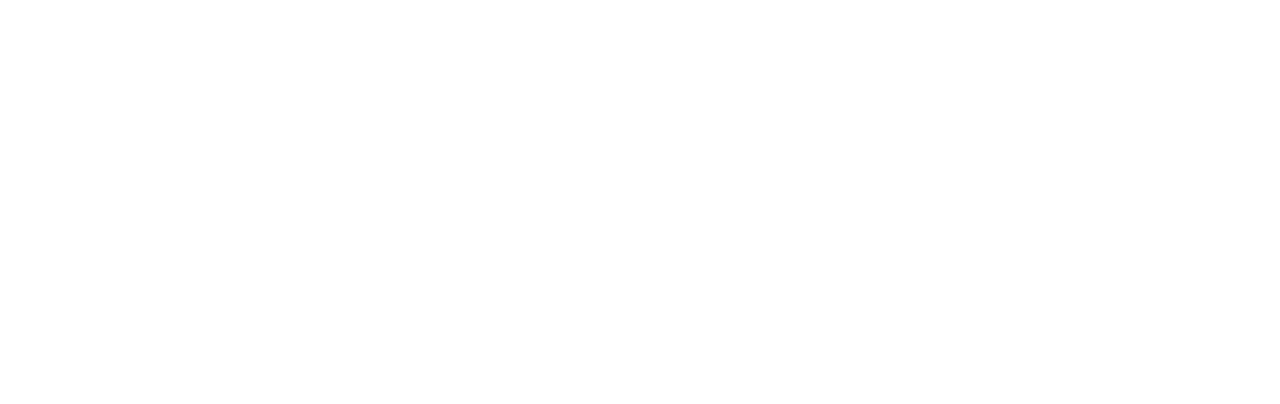
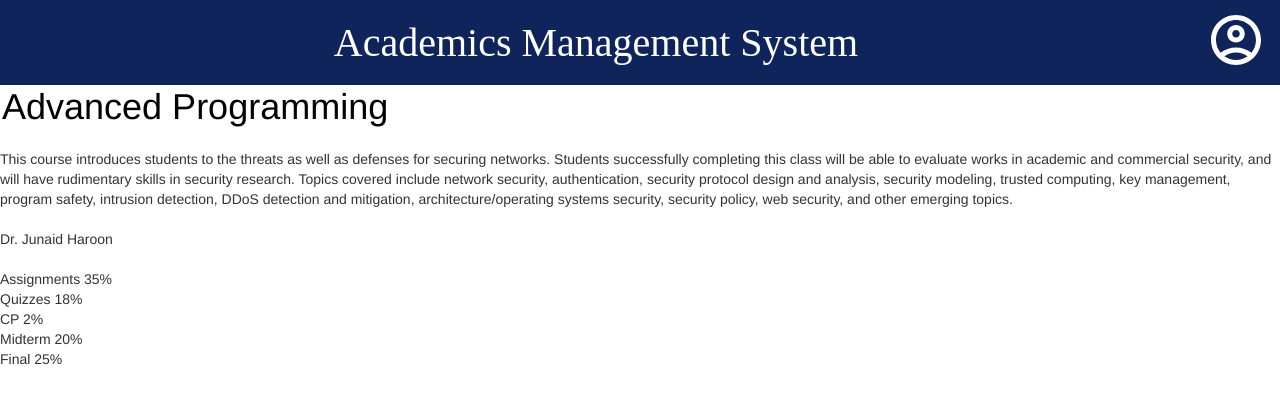
Before and after one commit to taha-m45160/AMS, a React (Create React App) app in the folder client/: page /student/courses/CS-300/overview in a window 1280 px wide. Before the commit this address had no page. Shown: the top 404 px of the page. Built offline with nearby package versions, Linux system fonts and the light colour scheme.

Commit message:
fend-coverview

```diff
--- a/client/src/App.js
+++ b/client/src/App.js
@@ -7,6 +7,7 @@
 import CreateCourse from './pages/admin/createCourse/createCourse';
 import Enroll from './pages/admin/enroll/enroll'
 import Courses from './pages/student/courses/courses'
+import CourseOverview from './pages/student/courses/overview/overview'
 
 
 function App() {
@@ -19,6 +20,7 @@
               <Route path="/admin/createcourse" element={<CreateCourse/>}/>
               <Route path="/admin/enroll" element={<Enroll/>}/>
               <Route path="/student/courses" element={<Courses/>}/>
+              <Route path="/student/courses/CS-300/overview" element={<CourseOverview/>}/>
           </Routes>
       </Router>
     </div>
--- a/client/src/pages/student/courses/courses.css
+++ b/client/src/pages/student/courses/courses.css
@@ -4,3 +4,7 @@
     text-align: center;
     width: 100%;
 }
+
+.courses h1 {
+    text-align: center;
+}
--- a/client/src/pages/student/courses/courses.js
+++ b/client/src/pages/student/courses/courses.js
@@ -23,8 +23,9 @@
         ]
         const courseComponents = []
 
-        const toCourse = (ctitle) => {
-            navigate(`/student/courses/${ctitle}/home`)
+        const toCourse = (ccode) => {
+            sessionStorage.setItem("course", ccode)
+            navigate(`/student/courses/${ccode}/overview`)
         }
 
         enrolledCourses.map((course) => {
@@ -43,6 +44,8 @@
         <div className="courses">
             <Navbar/>
 
+            <h1>Courses</h1>
+
             <div className="course-tabs">
                 {displayCourses().map((comp) => {
                     return comp
--- a/client/src/pages/student/courses/overview/overview.css
+++ b/client/src/pages/student/courses/overview/overview.css
@@ -0,0 +1,3 @@
+.course-info h1 {
+    color: black;
+}
--- a/client/src/pages/student/courses/overview/overview.js
+++ b/client/src/pages/student/courses/overview/overview.js
@@ -0,0 +1,95 @@
+import "./overview.css";
+import axios from "axios";
+import { Link, useNavigate } from 'react-router-dom';
+import Navbar from "../../../../components/Navbar/Navbar";
+
+
+export default function CourseOverview() {
+    const ccode = sessionStorage.getItem("course")
+
+    const getTitle = () => {
+        // try {
+        //     const title = await axios.get(`/student/courses/${ccode}/title`)
+        //     return title
+        // } catch (err) {
+        //     console.log(err)
+        // }
+
+        return (
+            <h1 className="title">
+                Advanced Programming
+            </h1>
+        );
+    }
+
+    const getDesc = () => {
+        // try {
+        //     const desc = await axios.get(`/student/courses/${ccode}/desc`)
+        //     return desc
+        // } catch (err) {
+        //     console.log(err)
+        // }
+
+        return (
+            <div className="desc">
+            This course introduces students to the threats as well as defenses for securing networks. Students successfully completing this class will be able to evaluate works in academic and commercial security, and will have rudimentary skills in security research. Topics covered include network security, authentication, security protocol design and analysis, security modeling, trusted computing, key management, program safety, intrusion detection, DDoS detection and mitigation, architecture/operating systems security, security policy, web security, and other emerging topics.
+            </div>
+        );
+    }
+
+    const getInstr = () => {
+        // try {
+        //     const instr = await axios.get(`/student/courses/${ccode}/instructor`)
+        //     return instr
+        // } catch (err) {
+        //     console.log(err)
+        // }
+
+        return (
+            <div className="instructor">
+                Dr. Junaid Haroon
+            </div>
+        );
+    }
+
+    const getGradeBreakup = () => {
+        // try {
+        //     const gb = await axios.get(`/student/courses/${ccode}/gb`)
+        //     return gb
+        // } catch (err) {
+        //     console.log(err)
+        // }
+
+        return (
+            <div className="gb">
+                Assignments 35% <br></br>
+                Quizzes 18% <br></br>
+                CP 2% <br></br>
+                Midterm 20% <br></br>
+                Final 25%
+            </div>
+        );
+    }
+
+    const displayOverview = () => {
+        return (
+            <div className="course-info">
+                {getTitle()}
+                <br></br>
+                {getDesc()}
+                <br></br>
+                {getInstr()}
+                <br></br>
+                {getGradeBreakup()}
+                <br></br>
+            </div>
+        );
+    }
+
+    return (
+        <div className="course-overview">
+            <Navbar />
+            {displayOverview()}
+        </div>
+    );
+}
```
